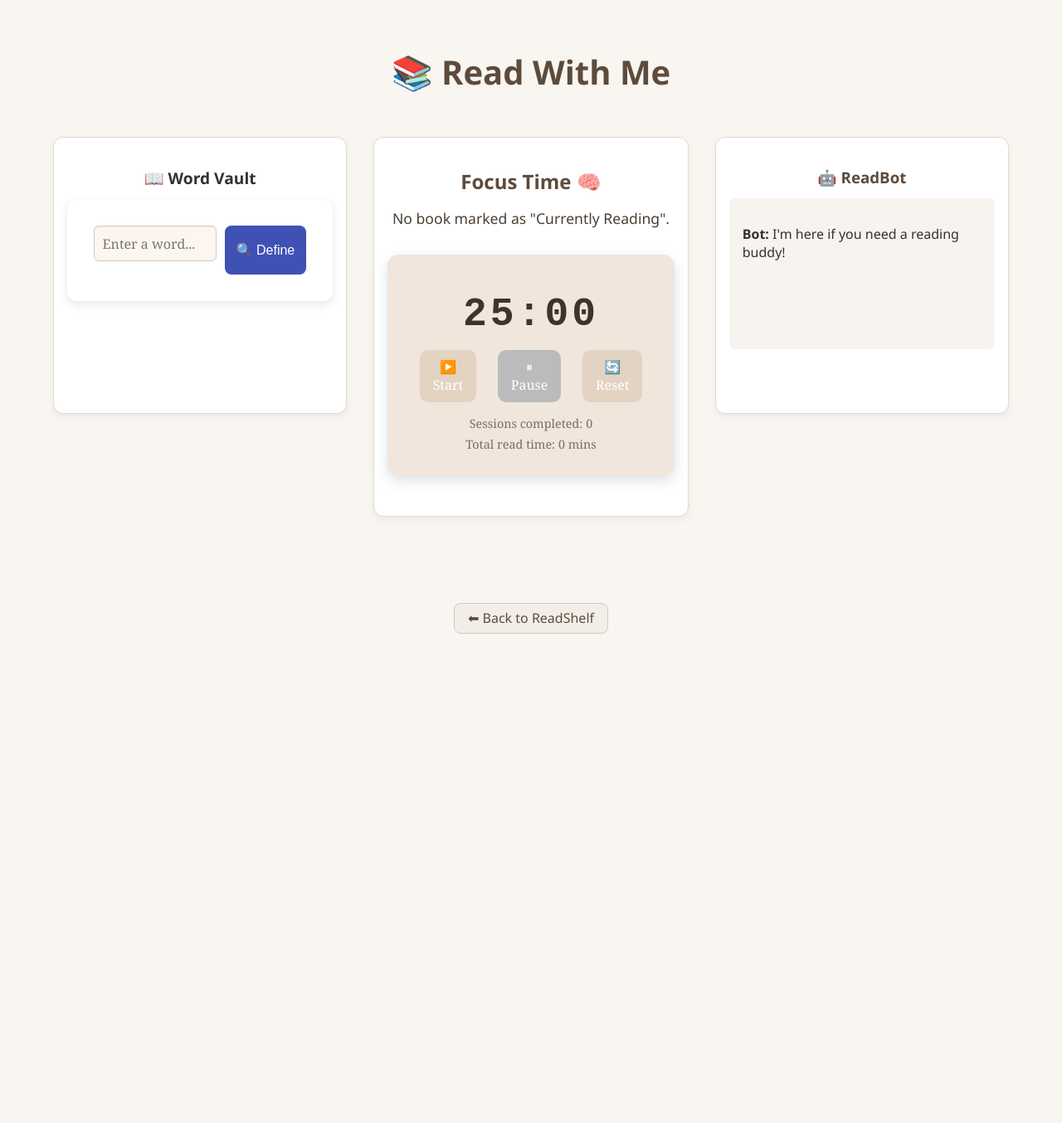
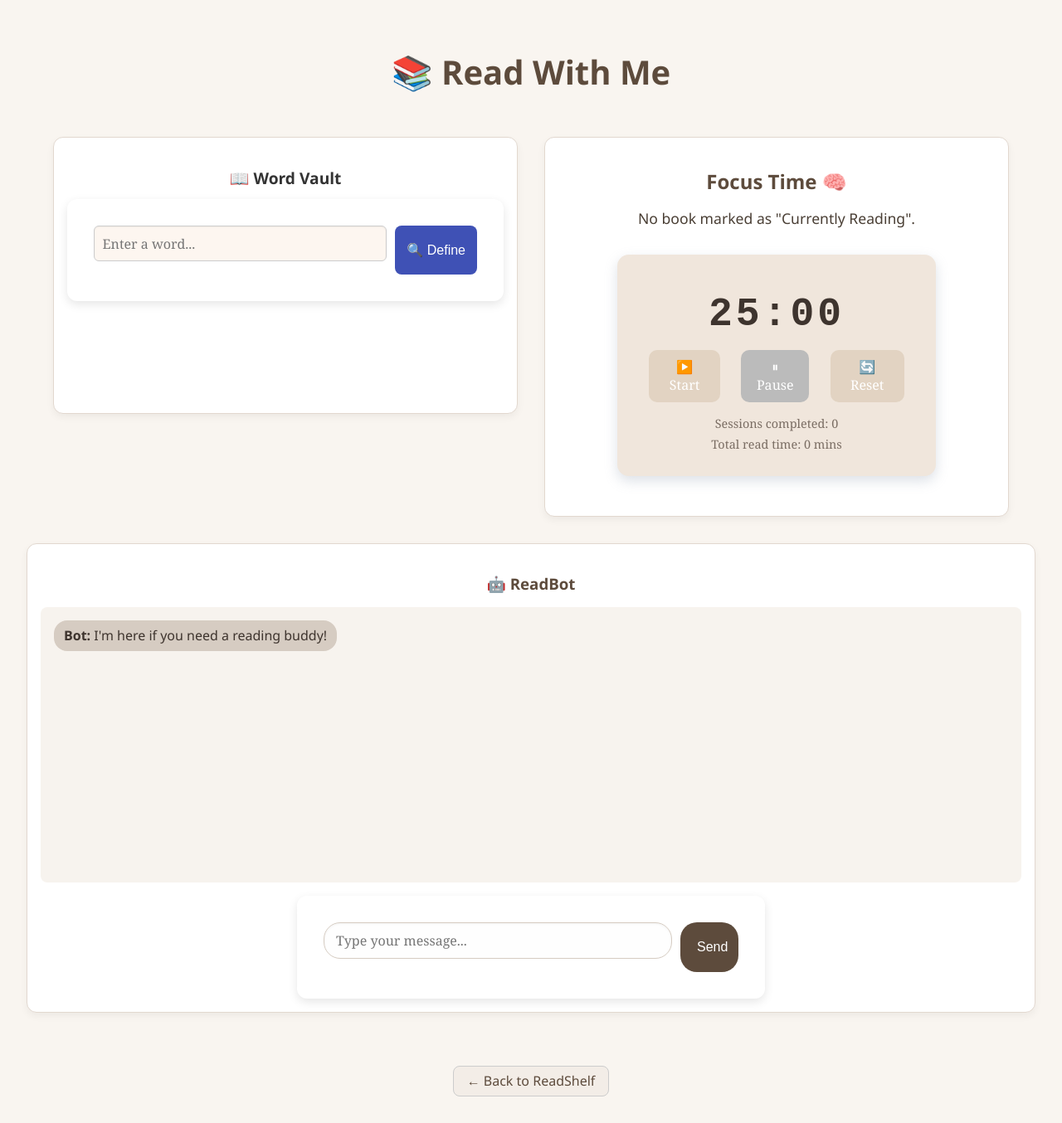
Before and after one commit to anoushka1405/ReadShelf, a Flask app: page /pomodoro in a window 1280 px wide. Shown: the whole page at 83% size. Before the commit the page ends 764 px from the top, so only its background shows below. Run offline with Flask 3, Linux system fonts and the light colour scheme; data that the repository does not hold is empty; some libraries are stand-ins or nearby versions.

Commit message:
Add AI companion feature with ReadBot and Read With Me UI

```diff
--- a/app.py
+++ b/app.py
@@ -1,5 +1,6 @@
 from flask import Flask, render_template, request, redirect, url_for, jsonify
 from models import init_db, add_book, get_all_books, save_blurb, get_latest_blurb, delete_book
+from readbot import generate_readbot_reply
 from dotenv import load_dotenv
 import sqlite3
 import os
@@ -202,6 +203,34 @@ def define_word(word):
     except Exception as e:
         return jsonify({'error': str(e)}), 500
 
+@app.route('/chat', methods=['POST'])
+def chat():
+    data = request.json
+    message = data['message']
+    book_title = data['book_title']
+    progress_info = data['progress_info']  # can be "Chapter 7", "Page 150", etc.
+
+    reply = generate_readbot_reply(message, book_title, progress_info)
+    return jsonify({'response': reply})
+
+@app.route('/readbot', methods=['POST'])
+def readbot_reply():
+    data = request.get_json()
+    user_message = data.get('message')
+    book_title = data.get('bookTitle')
+    user_progress = data.get('userProgress')
+
+    try:
+        from readbot import generate_readbot_reply
+        bot_reply = generate_readbot_reply(user_message, book_title, user_progress)
+        return jsonify({'reply': bot_reply})
+    except Exception as e:
+        print(f"[ReadBot Error]: {e}")
+        return jsonify({'reply': "Hmm... I’m having trouble thinking right now. Mind trying again?"})
+
+
+
+
 # 🔧 Utility
 def load_mood_config():
     with open('mood_config.json') as f:
--- a/static/pomodoro.css
+++ b/static/pomodoro.css
@@ -50,7 +50,7 @@ h1 {
   margin: 0 auto;
 }
 
-.vault, .pomodoro-panel, .chatbot {
+.vault, .pomodoro-panel{
   background-color: #fff;
   border: 1px solid #e2d8cf;
   border-radius: 12px;
@@ -60,20 +60,10 @@ h1 {
   box-shadow: 0 4px 10px rgba(0, 0, 0, 0.05);
 }
 
-.vault h3, .pomodoro-panel h2, .chatbot h3 {
+.vault h2, .pomodoro-panel h2, .chatbot h2 {
   color: #5d4b3c;
   margin-bottom: 1rem;
   text-align: center;
-}
-
-/* Make the chat window scrollable */
-.chat-window {
-  background: #f7f3ee;
-  padding: 1rem;
-  border-radius: 8px;
-  height: 250px;
-  overflow-y: auto;
-  text-align: left;
 }
 
 /* Timer display in the center */
@@ -121,7 +111,7 @@ h1 {
   background: #f7f3ee;
   padding: 1rem;
   border-radius: 8px;
-  height: 150px;
+  height:300px;
   overflow-y: auto;
   text-align: left;
 }
--- /dev/null
+++ b/static/readbot.css
@@ -0,0 +1,111 @@
+/* Chatbot container styling (shared with vault and pomodoro) */
+.chatbot {
+    background-color: #fff;
+    border: 1px solid #e2d8cf;
+    border-radius: 12px;
+    padding: 1rem;
+    flex: 1 1 30%;
+    min-height: 300px;
+    box-shadow: 0 4px 10px rgba(0, 0, 0, 0.05);
+  }
+
+  /* Chatbot heading */
+  .chatbot h3 {
+    color: #5d4b3c;
+    margin-bottom: 1rem;
+    text-align: center;
+  }
+
+  /* Chat window styling */
+  .chat-window {
+    background: #f7f3ee;
+    padding: 1rem;
+    border-radius: 8px;
+    height: 300px;
+    overflow-y: auto;
+    text-align: left;
+    display: flex;
+    flex-direction: column;
+    gap: 0.6rem;
+  }
+
+  /* Messages */
+  .chat-window p {
+    max-width: 70%;
+    padding: 8px 12px;
+    border-radius: 16px;
+    font-size: 1rem;
+    line-height: 1.3;
+    word-wrap: break-word;
+    margin: 0;
+  }
+
+  /* Bot message (left aligned) */
+  .bot-message {
+    background-color: #d6ccc2;
+    align-self: flex-start;
+    border-bottom-left-radius: 0;
+    color: #3e342e;
+    margin-bottom: 1rem;
+  }
+
+  /* User message (right aligned) */
+  .user-message {
+    background-color: #5d4b3c;
+    color: #fff;
+    align-self: flex-end;
+    border-bottom-right-radius: 0;
+    margin-bottom: 1rem;
+  }
+
+  /* Chat input container */
+  .chat-input-area {
+    display: flex;
+    margin-top: 1rem;
+    gap: 10px;
+    align-items: center;
+  }
+
+  /* Input field */
+  .chat-input-area input[type="text"] {
+    flex-grow: 1;
+    padding: 10px 14px;
+    border: 1px solid #d6ccc2;
+    border-radius: 20px;
+    font-size: 1rem;
+    background-color: #fefefe;
+    box-shadow: inset 0 1px 3px rgba(0,0,0,0.05);
+    transition: box-shadow 0.2s ease;
+    outline-offset: 0;
+    outline: none;
+  }
+
+  .chat-input-area input[type="text"]:focus {
+    border-color: #c0a98d;
+    box-shadow: 0 0 0 3px rgba(192, 169, 141, 0.2);
+  }
+
+  /* Send button */
+  .chat-input-area button {
+    background-color: #5d4b3c;
+    color: #fff;
+    padding: 10px 20px;
+    border: none;
+    border-radius: 20px;
+    font-size: 1rem;
+    cursor: pointer;
+    transition: background-color 0.3s;
+    white-space: nowrap;
+    min-width: 70px;
+    align-self: stretch;
+  }
+
+  .chat-input-area button:hover {
+    background-color: #4a3d30;
+  }
+
+  .bot-message.typing {
+    font-style: italic;
+    color: #7a6d63;
+    opacity: 0.7;
+  }
--- /dev/null
+++ b/static/readbot.js
@@ -0,0 +1,52 @@
+document.addEventListener('DOMContentLoaded', () => {
+    const chatWindow = document.getElementById('chat-window');
+    const chatForm = document.getElementById('chat-form');
+    const chatInput = document.getElementById('chat-input');
+
+    chatForm.addEventListener('submit', async (e) => {
+      e.preventDefault();  // Prevent form submission page reload
+
+      const message = chatInput.value.trim();
+      if (!message) return;
+
+      // Add user message
+      chatWindow.innerHTML += `<p class="user-message"><strong>You:</strong> ${message}</p>`;
+
+      // Scroll to bottom
+      chatWindow.scrollTop = chatWindow.scrollHeight;
+
+      // Add typing indicator
+      chatWindow.innerHTML += `<p class="bot-message typing"><strong>Bot:</strong> Typing...</p>`;
+      chatWindow.scrollTop = chatWindow.scrollHeight;
+
+      try {
+        const response = await fetch('/readbot', {
+          method: 'POST',
+          headers: { 'Content-Type': 'application/json' },
+          body: JSON.stringify({ message }),
+        });
+
+        const data = await response.json();
+
+        // Remove typing indicator
+        const typingElem = chatWindow.querySelector('.typing');
+        if (typingElem) typingElem.remove();
+
+        // Add bot reply
+        chatWindow.innerHTML += `<p class="bot-message"><strong>Bot:</strong> ${data.reply}</p>`;
+
+        chatWindow.scrollTop = chatWindow.scrollHeight;
+
+        chatInput.value = '';
+        chatInput.focus();
+      } catch (error) {
+        // Remove typing indicator if present
+        const typingElem = chatWindow.querySelector('.typing');
+        if (typingElem) typingElem.remove();
+
+        chatWindow.innerHTML += `<p class="bot-message" style="color:red;"><strong>Bot:</strong> Sorry, something went wrong.</p>`;
+        chatInput.value = '';
+        chatInput.focus();
+      }
+    });
+  });
--- a/templates/index.html
+++ b/templates/index.html
@@ -67,8 +67,6 @@
         <!-- 🖼️ Cover Image -->
         <img id="modalThumbnail" src="" alt="Book Cover" class="modal-cover">
 
-        <div id="goodreads-helper" class="goodreads-helper" style="display: none;"></div>
-
 
         <div class="modal-details">
             <span class="close-btn" onclick="closeModal()">&times;</span>
--- a/templates/pomodoro.html
+++ b/templates/pomodoro.html
@@ -14,15 +14,11 @@
     <!-- Word Vault -->
     <div class="vault">
       <h3>📖 Word Vault</h3>
-
       <form id="word-form" class="word-form">
         <input type="text" id="word-input" placeholder="Enter a word..." required>
         <button type="submit">🔍 Define</button>
       </form>
-
-      <ul id="word-list">
-        <!-- Dynamically added words go here -->
-      </ul>
+      <ul id="word-list"></ul>
     </div>
 
     <!-- Pomodoro Timer -->
@@ -54,21 +50,33 @@
         <div id="total-time" class="session-count">Total read time: 0 mins</div>
       </div>
     </div>
+  </div> <!-- close read-with-me-container -->
 
-    <!-- ReadBot -->
-    <div class="chatbot">
-      <h3>🤖 ReadBot</h3>
-      <div class="chat-window" id="chat-window">
-        <p><strong>Bot:</strong> I'm here if you need a reading buddy!</p>
-      </div>
-    </div>
+<!-- 📌 ReadBot Section -->
+<div class="chatbot">
+  <h3>🤖 ReadBot</h3>
+  <div class="chat-window" id="chat-window">
+    <p class="bot-message"><strong>Bot:</strong> I'm here if you need a reading buddy!</p>
   </div>
+  <form class="chat-input-area" id="chat-form">
+    <input type="text" id="chat-input" placeholder="Type your message..." autocomplete="off" required />
+    <button type="submit">Send</button>
+  </form>
+</div>
 
-  <div style="text-align: center; margin-top: 2rem;">
-    <a href="{{ url_for('index') }}" class="home-link">⬅ Back to ReadShelf</a>
-  </div>
+<div style="text-align:center; margin-top: 1.5rem;">
+  <a href="{{ url_for('index') }}" class="home-link">← Back to ReadShelf</a>
+</div>
 
+
+
+
+  <!-- Scripts -->
   <script src="https://cdn.jsdelivr.net/npm/canvas-confetti@1.6.0/dist/confetti.browser.min.js"></script>
   <script src="{{ url_for('static', filename='pomodoro.js') }}"></script>
+  <link rel="stylesheet" href="{{ url_for('static', filename='readbot.css') }}">
+  <script src="{{ url_for('static', filename='readbot.js') }}"></script>
 </body>
+
+
 </html>
```
Also changed, not shown: readbot.py (added, +26 -0 lines).
